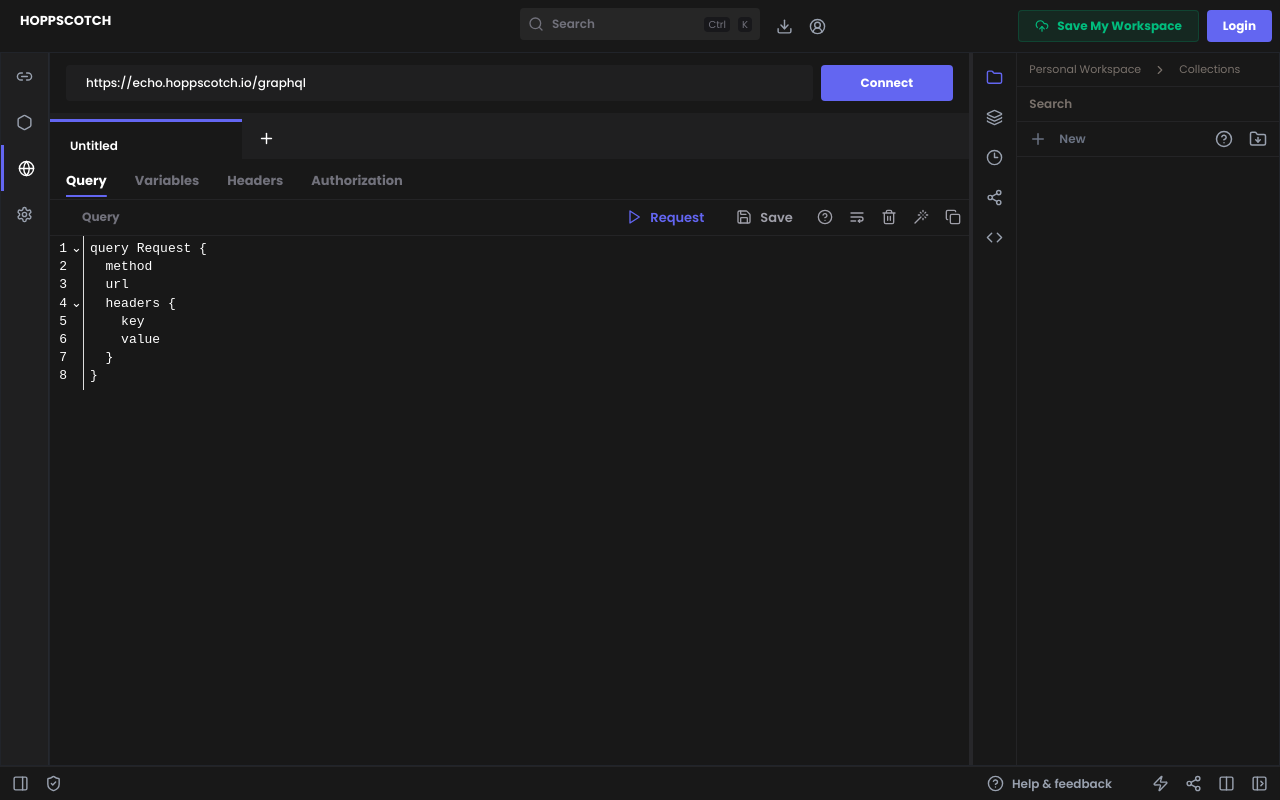
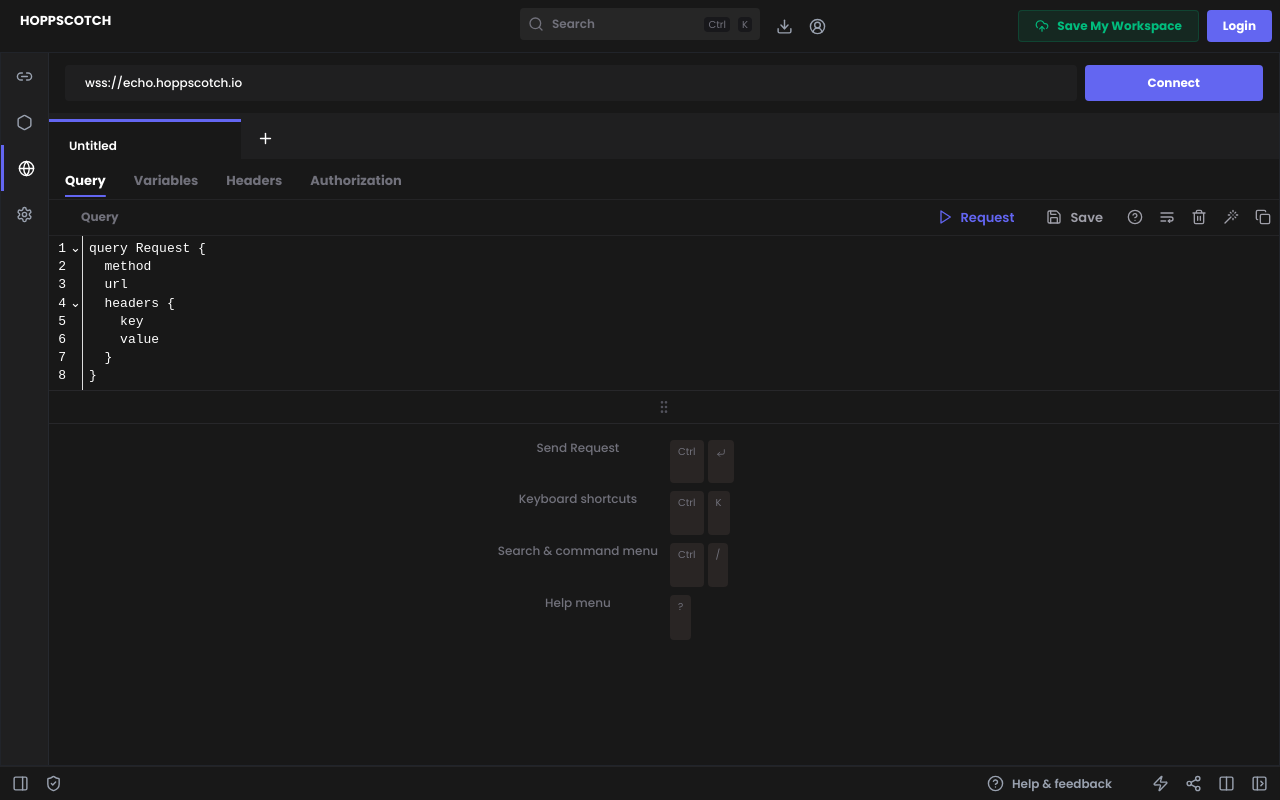
Before and after one commit to ShikharSingh-GitHub/HoppscotchTailwindJS, a React (Vite) app: page /realtime in a window 1280 px wide. Built offline with nearby package versions, Linux system fonts and the light colour scheme.

Commit message:
updated RealTimePanel

```diff
--- a/src/App.jsx
+++ b/src/App.jsx
@@ -9,7 +9,7 @@ import Footer from "./components/Footer/Footer";
 import Navbar from "./components/Navbar/Navbar";
 import Sidebar from "./components/Sidebar/Sidebar";
 import GraphQLPanel from "./pages/GraphQLPanel";
-import RealTime from "./pages/RealTimePanel";
+import RealTimePanel from "./pages/RealTimePanel";
 import RestPanel from "./pages/RestPanel";
 
 function App() {
@@ -23,7 +23,7 @@ function App() {
             <Routes>
               <Route path="/rest" element={<RestPanel />} />
               <Route path="/graphql" element={<GraphQLPanel />} />
-              <Route path="/realtime" element={<RealTime />} />
+              <Route path="/realtime" element={<RealTimePanel />} />
               <Route path="*" element={<Navigate to="/rest" replace />} />
             </Routes>
           </div>
--- a/src/pages/RealTimePanel.jsx
+++ b/src/pages/RealTimePanel.jsx
@@ -2,45 +2,26 @@ import { javascript } from "@codemirror/lang-javascript";
 import Tippy from "@tippyjs/react";
 import { createTheme } from "@uiw/codemirror-themes";
 import CodeMirror from "@uiw/react-codemirror";
-import { ChevronDown, Eye, Layers, Plus, Save, X } from "lucide-react";
+import {
+  ChevronDown,
+  CornerDownLeft,
+  Eye,
+  GripVertical,
+  Layers,
+  Plus,
+  Save,
+  X,
+} from "lucide-react";
 import { useEffect, useRef, useState } from "react";
 import IconButton from "../components/IconButton/IconButton";
 import QueryParameterComponent from "../components/LeftPanel/QueryParameter";
 import RequestSection from "../components/LeftPanel/RequestSection";
 import RouteHeader from "../components/LeftPanel/RouteHeader";
-import RightPanel from "../components/RightPanel/RightPanel";
 import useRequestStore from "../store/store";
 
-function GraphQLPanel() {
-  const [leftWidth, setLeftWidth] = useState(75);
+function RealTimePanel() {
+  const [shortcutHeight, setShortcutHeight] = useState(200);
   const containerRef = useRef(null);
-  const isResizing = useRef(false);
-
-  const MIN_WIDTH = 64.9;
-  const MAX_WIDTH = 75;
-
-  const startResizing = () => {
-    isResizing.current = true;
-    document.addEventListener("mousemove", handleResize);
-    document.addEventListener("mouseup", stopResizing);
-  };
-
-  const handleResize = (e) => {
-    if (!isResizing.current || !containerRef.current) return;
-    const containerRect = containerRef.current.getBoundingClientRect();
-    const containerWidth = containerRect.width;
-    let newLeftWidth =
-      ((e.clientX - containerRect.left) / containerWidth) * 100;
-    if (newLeftWidth < MIN_WIDTH) newLeftWidth = MIN_WIDTH;
-    if (newLeftWidth > MAX_WIDTH) newLeftWidth = MAX_WIDTH;
-    setLeftWidth(newLeftWidth);
-  };
-
-  const stopResizing = () => {
-    isResizing.current = false;
-    document.removeEventListener("mousemove", handleResize);
-    document.removeEventListener("mouseup", stopResizing);
-  };
 
   const [history, setHistory] = useState([
     {
@@ -73,6 +54,11 @@ function GraphQLPanel() {
     setActiveTap(newId);
   };
 
+  const handleDrag = (e) => {
+    const newHeight = window.innerHeight - e.clientY;
+    setShortcutHeight(Math.max(100, Math.min(400, newHeight))); // min 100px, max 400px
+  };
+
   // Remove History
   const removeHistory = (id, index) => {
     setHistory(history.filter((h) => h.id !== id));
@@ -103,10 +89,7 @@ function GraphQLPanel() {
   });
   const extensions = [javascript({ jsx: true })];
   return (
-    <div
-      className="flex w-full h-full border-l border-gray-700/30"
-      ref={containerRef}>
-      <div style={{ width: `${leftWidth}%` }}>
+    <div className="w-full">
       <div className="lg:px-4 px-2 py-3">
         <div className="flex h-9 gap-x-2">
           <div className="w-[85%] grid bg-search-bg-hover rounded-sm">
@@ -115,12 +98,10 @@ function GraphQLPanel() {
               <input
                 type="text"
                 className="lg:h-full h-9 w-full text-xs font-medium ps-5 focus:outline-hidden rounded placeholder:text-[11px] placeholder:text-zinc-500"
-                  // placeholder="Enter a uURL or paste a cURL command"
-                  value={"https://echo.hoppscotch.io/graphql"}
+                value={"wss://echo.hoppscotch.io"} // WebSocket secure URL
               />
             </div>
           </div>
-
           {/* Connext */}
           <div className="w-[15%] flex lg:mt-0 mt-2 lg:h-full h-8 justify-between items-center">
             <button
@@ -146,7 +127,6 @@ function GraphQLPanel() {
                     : "text-zinc-400 hover:bg-search-bg"
                 } group`}>
                 <p className="font-semibold text-[12px]">{h.title}</p>
-
                 {history.length > 1 ? (
                   <Tippy
                     content={
@@ -196,7 +176,6 @@ function GraphQLPanel() {
           ))}
         </div>
       </div>
-
       {/* Query Tab */}
       <div className="">
         {tap === "Query" && (
@@ -545,16 +524,69 @@ function GraphQLPanel() {
 
         {tap === "Headers" && <QueryParameterComponent />}
       </div>
+
+      {/* KeyBoard Shortcuts */}
+      <div className="flex flex-col">
+        <div
+          className="cursor-row-resize flex items-center justify-center py-2 border-t border-b border-zinc-800 hover:bg-search-bg"
+          draggable="true"
+          onDrag={handleDrag}>
+          <GripVertical size={16} className="text-zinc-600" />
         </div>
+
         <div
-        onMouseDown={startResizing}
-        style={{ width: 4, cursor: "col-resize", background: "#27272a" }}
-      />
-      <div style={{ width: `${100 - leftWidth}%` }}>
-        <RightPanel />
+          className="flex justify-center mt-4"
+          style={{ height: `${shortcutHeight}px` }}>
+          <div className="grid grid-cols-2 gap-x-3 space-y-2">
+            <p className="text-center text-zinc-500 text-xs font-medium">
+              Send Request
+            </p>
+            <div className="flex space-x-1">
+              <p className="text-[10px] bg-stone-800 rounded px-2 py-1 text-zinc-500">
+                Ctrl
+              </p>
+              <p className="text-[10px] bg-stone-800 rounded px-2 pt-2 text-zinc-500">
+                <CornerDownLeft size={10} />
+              </p>
+            </div>
+
+            <p className="text-center text-zinc-500 text-xs font-medium">
+              Keyboard shortcuts
+            </p>
+            <div className="flex space-x-1">
+              <p className="text-[10px] bg-stone-800 rounded px-2 py-1 text-zinc-500">
+                Ctrl
+              </p>
+              <p className="text-[10px] bg-stone-800 rounded px-2 py-1 text-zinc-500">
+                K
+              </p>
+            </div>
+
+            <p className="text-center text-zinc-500 text-xs font-medium">
+              Search & command menu
+            </p>
+            <div className="flex space-x-1">
+              <p className="text-[10px] bg-stone-800 rounded px-2 py-1 text-zinc-500">
+                Ctrl
+              </p>
+              <p className="text-[10px] bg-stone-800 rounded px-2 py-1 text-zinc-500">
+                /
+              </p>
+            </div>
+
+            <p className="text-center text-zinc-500 text-xs font-medium">
+              Help menu
+            </p>
+            <div className="flex space-x-1">
+              <p className="text-[10px] bg-stone-800 rounded px-2 py-1 text-zinc-500">
+                ?
+              </p>
+            </div>
+          </div>
+        </div>
       </div>
     </div>
   );
 }
 
-export default GraphQLPanel;
+export default RealTimePanel;
```
Lines whose indentation alone changed are shown as unchanged.
